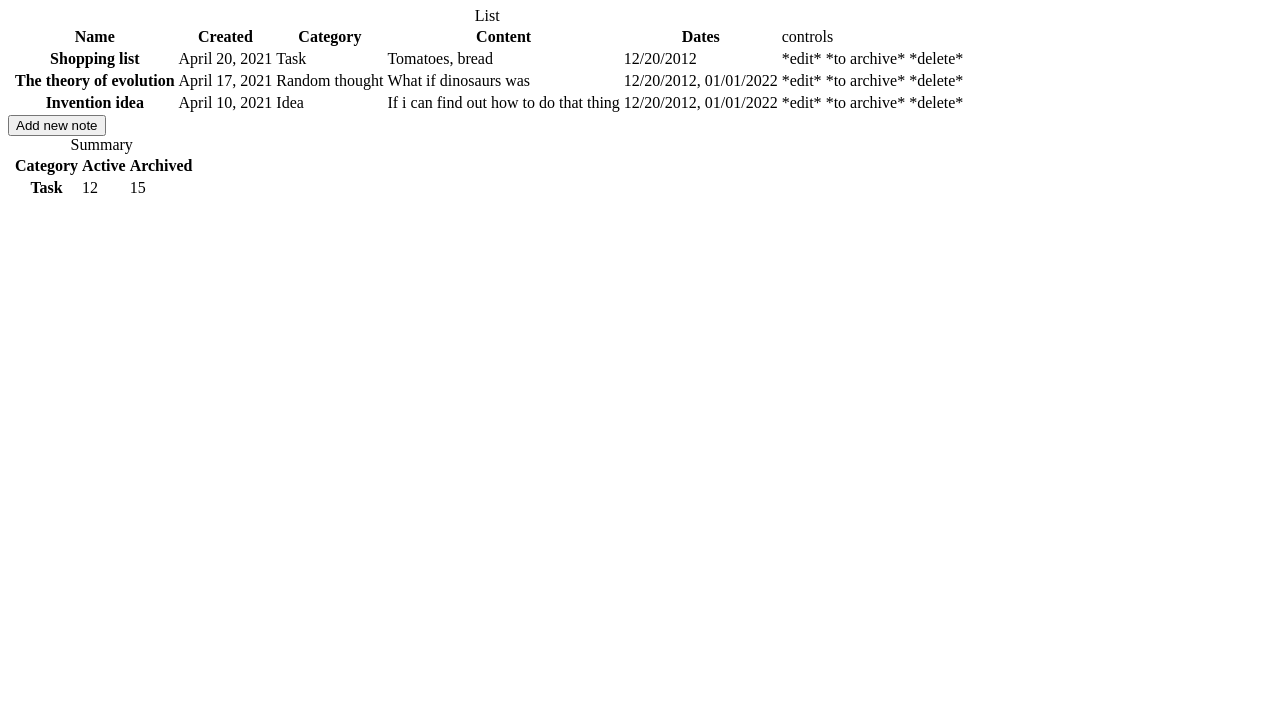
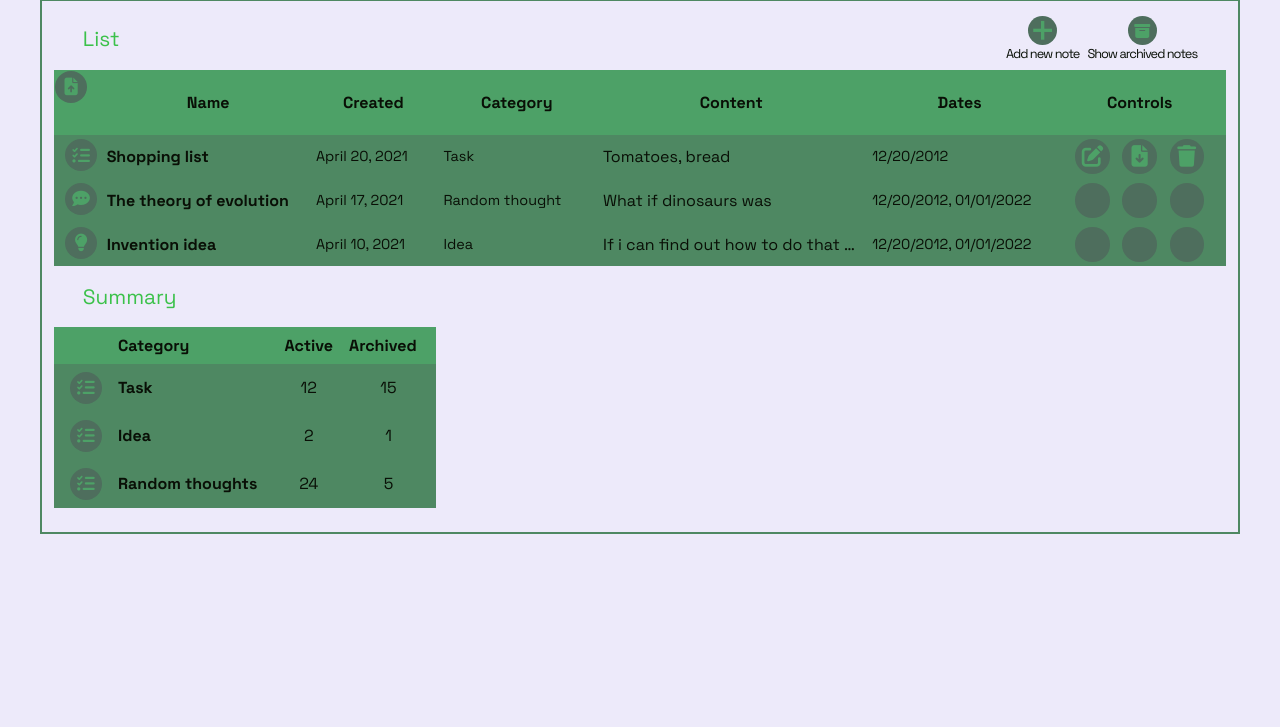
Before and after one commit to biryukov-m/notes-pure-js, a plain HTML site: page index.html in a window 1280 px wide. Shown: the part 73-800 px from the top of the page. Drawn offline with Linux system fonts and the light colour scheme.

Commit message:
Added styling

```diff
--- a/index.html
+++ b/index.html
@@ -4,83 +4,159 @@
     <meta charset="UTF-8" />
     <meta name="viewport" content="width=device-width, initial-scale=1.0" />
     <title>Notes app</title>
-    <link rel="stylesheet" href="./styles.css" />
+    <link rel="stylesheet" href="styles.css" />
+    <link rel="preconnect" href="https://fonts.googleapis.com" />
+    <link rel="preconnect" href="https://fonts.gstatic.com" crossorigin />
+    <link
+      href="https://fonts.googleapis.com/css2?family=Space+Grotesk:wght@300;400;700&display=swap"
+      rel="stylesheet"
+    />
+    <link
+      rel="stylesheet"
+      href="https://use.fontawesome.com/releases/v6.2.0/css/all.css"
+    />
   </head>
   <body>
+    <div class="popup-wrapper">
+      <div class="popup">
+        <div class="content">
+          <header>
+            <p>Add a new note</p>
+            <i>X</i>
+          </header>
+          <form action="#">
+            <div class="row title">
+              <label>Title</label>
+              <input type="text" name="" id="" />
+            </div>
+            <div class="row category">
+              <label>Category</label>
+              <select>
+                <option value="task">Task</option>
+                <option value="idea">Idea</option>
+                <option value="random thought">Random thought</option>
+              </select>
+            </div>
+            <div class="row description">
+              <label for="" class="">Description</label>
+              <textarea></textarea>
+            </div>
+            <button>Add Note</button>
+          </form>
+        </div>
+      </div>
+    </div>
+
     <header><h1>Notes app</h1></header>
     <main>
-      <section>
-        <div class="table-wrap">
-          <table class="notes-list">
-            <caption>
-              List
-            </caption>
+      <section class="notes-list">
+        <header>
+          <h2>List</h2>
+          <div class="top-controls">
+            <div class="control add-note">
+              <i>+</i>
+              <span>Add new note</span>
+            </div>
+            <div class="control show-archive">
+              <i class="fa-solid fa-box-archive"></i>
+              <span>Show archived notes</span>
+            </div>
+          </div>
+        </header>
+        <table>
           <thead>
             <tr>
-                <td class="icons"></td>
+              <td class="icons">
+                <span class="icon"
+                  ><i class="fa-solid fa-file-arrow-up"></i
+                ></span>
+              </td>
               <th>Name</th>
               <th>Created</th>
               <th>Category</th>
               <th>Content</th>
               <th>Dates</th>
-                <td class="controls">controls</td>
+              <th>Controls</th>
             </tr>
           </thead>
           <tbody>
             <tr class="note">
-                <td class="icon task"></td>
-                <th class="name">Shopping list</th>
+              <td class="icon-cell">
+                <span class="icon task"
+                  ><i class="fa-solid fa-list-check"></i
+                ></span>
+              </td>
+              <th class="name clip">Shopping list</th>
               <td class="created">April 20, 2021</td>
               <td class="category">Task</td>
-                <td class="content">Tomatoes, bread</td>
-                <td class="dates">12/20/2012</td>
+              <td class="content clip">Tomatoes, bread</td>
+              <td class="dates clip">12/20/2012</td>
               <td class="controls">
-                  <span class="edit">*edit*</span>
-                  <span class="archivate">*to archive*</span>
-                  <span class="delete">*delete*</span>
+                <div class="wrapper">
+                  <span class="icon edit"
+                    ><i class="fa-solid fa-pen-to-square"></i
+                  ></span>
+                  <span class="icon archivate"
+                    ><i class="fa-solid fa-file-arrow-down"></i
+                  ></span>
+                  <span class="icon delete"
+                    ><i class="fa-solid fa-trash"></i
+                  ></span>
+                </div>
               </td>
             </tr>
             <tr class="note">
-                <td class="icon random-thought"></td>
-                <th class="name">The theory of evolution</th>
+              <td class="icon-cell">
+                <span class="icon task"
+                  ><i class="fa-solid fa-comment-dots"></i
+                ></span>
+              </td>
+              <th class="name clip">The theory of evolution</th>
               <td class="created">April 17, 2021</td>
               <td class="category">Random thought</td>
-                <td class="content">What if dinosaurs was</td>
-                <td class="dates">12/20/2012, 01/01/2022</td>
+              <td class="content clip">What if dinosaurs was</td>
+              <td class="dates clip">12/20/2012, 01/01/2022</td>
               <td class="controls">
-                  <span class="edit">*edit*</span>
-                  <span class="archivate">*to archive*</span>
-                  <span class="delete">*delete*</span>
+                <div class="wrapper">
+                  <span class="icon edit"></span>
+                  <span class="icon archivate"></span>
+                  <span class="icon delete"></span>
+                </div>
               </td>
             </tr>
             <tr class="note">
-                <td class="icon idea"></td>
-                <th class="name">Invention idea</th>
+              <td class="icon-cell">
+                <span class="icon task"
+                  ><i class="fa-solid fa-lightbulb"></i
+                ></span>
+              </td>
+              <th class="name clip">Invention idea</th>
               <td class="created">April 10, 2021</td>
               <td class="category">Idea</td>
-                <td class="content">If i can find out how to do that thing</td>
-                <td class="dates">12/20/2012, 01/01/2022</td>
+              <td class="content clip">
+                If i can find out how to do that thing
+              </td>
+              <td class="dates clip">12/20/2012, 01/01/2022</td>
               <td class="controls">
-                  <span class="edit">*edit*</span>
-                  <span class="archivate">*to archive*</span>
-                  <span class="delete">*delete*</span>
+                <div class="wrapper">
+                  <span class="icon edit"></span>
+                  <span class="icon archivate"></span>
+                  <span class="icon delete"></span>
+                </div>
               </td>
             </tr>
           </tbody>
         </table>
-        </div>
       </section>
-      <div class="add-note"><button>Add new note</button></div>
 
-      <section>
-        <div class="table-wrap">
-          <table class="summary">
-            <caption>
-              Summary
-            </caption>
+      <section class="summary">
+        <header>
+          <h2>Summary</h2>
+        </header>
+        <table>
           <thead>
             <tr>
-                <td class="icons"></td>
+              <td></td>
               <th>Category</th>
               <th>Active</th>
               <th>Archived</th>
@@ -88,14 +164,37 @@
           </thead>
           <tbody>
             <tr>
-                <td class="icon"></td>
+              <td class="icon-cell">
+                <span class="icon task"
+                  ><i class="fa-solid fa-list-check"></i
+                ></span>
+              </td>
               <th class="name">Task</th>
               <td class="active">12</td>
               <td class="archived">15</td>
             </tr>
+            <tr>
+              <td class="icon-cell">
+                <span class="icon task"
+                  ><i class="fa-solid fa-list-check"></i
+                ></span>
+              </td>
+              <th class="name">Idea</th>
+              <td class="active">2</td>
+              <td class="archived">1</td>
+            </tr>
+            <tr>
+              <td class="icon-cell">
+                <span class="icon task"
+                  ><i class="fa-solid fa-list-check"></i
+                ></span>
+              </td>
+              <th class="name">Random thoughts</th>
+              <td class="active">24</td>
+              <td class="archived">5</td>
+            </tr>
           </tbody>
         </table>
-        </div>
       </section>
     </main>
   </body>
--- /dev/null
+++ b/styles.css
@@ -0,0 +1,309 @@
+:root {
+  /* CSS HEX */
+  --lavender-web: #edeafaff;
+  --black-chocolate: #090f06ff;
+  --hookers-green: #4e6e5dff;
+  --amazon: #4e7b60ff;
+  --middle-green: #4e8862ff;
+  --forest-green-crayola: #4da167ff;
+  --dark-pastel-green: #3bc14aff;
+  --persian-orange: #d68c45ff;
+}
+
+html {
+  box-sizing: border-box;
+  background: var(--lavender-web);
+  font-family: "Space Grotesk", sans-serif;
+  color: var(--black-chocolate);
+}
+
+body {
+  max-width: 75rem;
+  margin: 0 auto;
+}
+
+main {
+  border: 2px solid var(--middle-green);
+  padding: 0 0.75rem 1.5rem 0.75rem;
+}
+
+section header {
+  margin: 0 1.8rem;
+}
+h1 {
+  margin: 1rem;
+}
+h2 {
+  color: var(--dark-pastel-green);
+  font-size: 1.3em;
+  font-weight: normal;
+  text-align: left;
+}
+
+.notes-list header {
+  display: flex;
+  flex-direction: row;
+  align-items: center;
+  justify-content: space-between;
+  margin: 0.5rem 1.8rem 0;
+}
+
+.notes-list header .top-controls {
+  display: flex;
+  gap: 0.5rem;
+}
+
+.top-controls .control {
+  display: flex;
+  flex-direction: column;
+  align-items: center;
+  justify-content: center;
+}
+
+.top-controls .control i {
+  display: flex;
+  align-items: center;
+  justify-content: center;
+  font-style: normal;
+  height: 1.8rem;
+  width: 1.8rem;
+  font-size: 1rem;
+  border-radius: 50%;
+  background: var(--hookers-green);
+  color: var(--forest-green-crayola);
+  cursor: pointer;
+}
+
+.top-controls .add-note i {
+  font-size: 2.8rem;
+}
+
+.top-controls .control span {
+  font-size: 0.8rem;
+  letter-spacing: -1px;
+}
+
+.top-controls .control i:hover {
+  color: var(--lavender-web);
+}
+
+.clip {
+  overflow: hidden;
+  text-overflow: ellipsis;
+  white-space: nowrap;
+  text-align: left;
+  max-width: 8.8rem;
+}
+
+table {
+  border: 0;
+  border-collapse: collapse;
+  font-size: 1rem;
+}
+
+.notes-list table {
+  width: 100%;
+}
+
+thead tr {
+  background: var(--forest-green-crayola);
+}
+
+thead td {
+  padding-bottom: 2rem;
+}
+
+tbody tr {
+  background: var(--middle-green);
+}
+
+tbody tr:hover {
+  background: var(--persian-orange);
+}
+
+/* Note row styles */
+tbody tr.note td,
+tbody tr.note th {
+  padding: 0.3rem 0.4rem;
+}
+
+tbody tr.note th {
+  padding-left: 0;
+  max-width: 10rem;
+}
+
+tbody tr.note .icon-cell {
+  display: flex;
+  justify-content: center;
+  align-items: center;
+  padding-right: 0.3rem;
+}
+
+.icon {
+  display: flex;
+  align-items: center;
+  justify-content: center;
+  background: var(--hookers-green);
+  color: var(--forest-green-crayola);
+  font-size: 1.1rem;
+  width: 2rem;
+  height: 2rem;
+  border-radius: 50%;
+}
+
+tbody tr td.content {
+  max-width: 13rem;
+}
+
+tbody td.created,
+tbody td.category,
+tbody td.dates {
+  font-size: 0.9rem;
+}
+
+tbody .controls .wrapper {
+  display: flex;
+  justify-content: center;
+  gap: 0.8rem;
+}
+
+tbody .controls .icon {
+  font-size: 1.35rem;
+  width: 2.15rem;
+  height: 2.15rem;
+  cursor: pointer;
+}
+
+tbody .controls .icon:hover {
+  color: var(--lavender-web);
+  transform: scale(1.1);
+}
+
+.summary table {
+  max-width: 100%;
+  border: 5px;
+}
+
+.summary th,
+.summary td {
+  padding: 0.5rem;
+}
+.summary td:first-of-type {
+  padding-left: 1rem;
+}
+
+.summary th:last-of-type {
+  padding-right: 1.2rem;
+}
+
+.summary th {
+  text-align: left;
+}
+.summary td {
+  text-align: center;
+}
+
+.popup,
+.content header {
+  display: flex;
+  align-items: center;
+  justify-content: space-between;
+}
+
+.popup-wrapper {
+  position: fixed;
+  top: 0;
+  left: 0;
+  height: 100%;
+  width: 100%;
+  background: rgba(0, 0, 0, 0.4);
+  z-index: 2;
+}
+
+.popup-wrapper .popup {
+  position: absolute;
+  top: 50%;
+  left: 50%;
+  z-index: 2;
+  max-width: 400px;
+  width: 100%;
+  border-radius: 5px;
+  transform: translate(-50%, -50%);
+  justify-content: center;
+}
+
+.popup-wrapper,
+.popup-wrapper .popup {
+  opacity: 0;
+  pointer-events: none;
+  transition: all 0.25s ease;
+}
+
+.popup-wrapper.show,
+.popup-wrapper.show .popup {
+  opacity: 1;
+  pointer-events: auto;
+}
+
+.popup .content {
+  width: calc(100% - 15px);
+  background: #fff;
+}
+
+.popup .content header {
+  padding: 15px 25px;
+  border-bottom: 1px solid #ccc;
+}
+
+.content .details {
+  max-height: 165px;
+  overflow-y: auto;
+}
+.content header p {
+  font-weight: 500;
+  font-size: 20px;
+}
+
+.content header i {
+  color: #8b8989;
+  cursor: pointer;
+  font-size: 23px;
+}
+
+.content form {
+  margin: 15px 25px 35px;
+}
+.content form .row {
+  margin-bottom: 20px;
+}
+.content form .row label {
+  display: block;
+  font-size: 18px;
+  margin-bottom: 6px;
+}
+.content form :where(input, textarea) {
+  width: 100%;
+  height: 50px;
+  outline: none;
+  font-size: 18px;
+  padding: 0 15px;
+  border-radius: 4px;
+  border: 1px solid #999;
+}
+
+.content form textarea {
+  height: 150px;
+  resize: none;
+  padding: 8px 15px;
+}
+
+.content form button {
+  width: 100%;
+  height: 50px;
+  border: none;
+  outline: none;
+  color: #fff;
+  font-size: 18px;
+  border-radius: 4px;
+  background: #6a93f8;
+}
```
Lines whose indentation alone changed are shown as unchanged.
